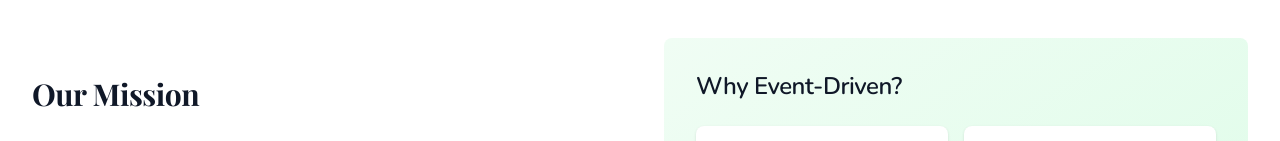
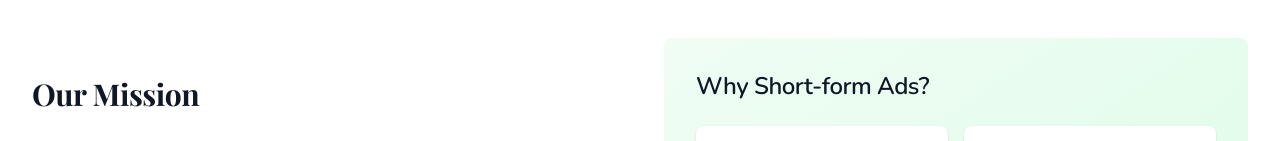
Before and after one commit to Clover-Ads/clover-website, a Next.js app: page /pages/about in a window 1280 px wide. Shown: the part 410-551 px from the top of the page. Built offline with nearby package versions, Linux system fonts and the light colour scheme.

Commit message:
revise subheading and nav

```diff
--- a/app/page.tsx
+++ b/app/page.tsx
@@ -39,7 +39,7 @@ export default function Home() {
                 <Link href="/pages/waitlist" className="btn-premium text-white px-10 py-4 rounded-xl text-xl font-bold text-center flex items-center justify-center shadow-2xl relative">
                   <span className="relative z-10">Join the waitlist</span>
                 </Link>
-                <Link href="/pages/services" className="border-2 border-green-500 text-green-500 hover:bg-green-500 hover:text-white px-8 py-3 rounded-lg text-lg font-semibold transition-colors text-center flex items-center justify-center">
+                <Link href="/pages/about" className="border-2 border-green-500 text-green-500 hover:bg-green-500 hover:text-white px-8 py-3 rounded-lg text-lg font-semibold transition-colors text-center flex items-center justify-center">
                   Learn More
                 </Link>
               </div>
--- a/app/pages/about/page.tsx
+++ b/app/pages/about/page.tsx
@@ -42,7 +42,7 @@ export default function About() {
               </p>
             </div>
             <div className="bg-gradient-to-br from-green-50 to-green-100 p-8 rounded-lg">
-              <h3 className="text-2xl font-semibold text-gray-900 mb-6">Why Event-Driven?</h3>
+              <h3 className="text-2xl font-semibold text-gray-900 mb-6">Why Short-form Ads?</h3>
 
               <div className="grid grid-cols-2 gap-4">
                 {/* Stat Card */}
```
